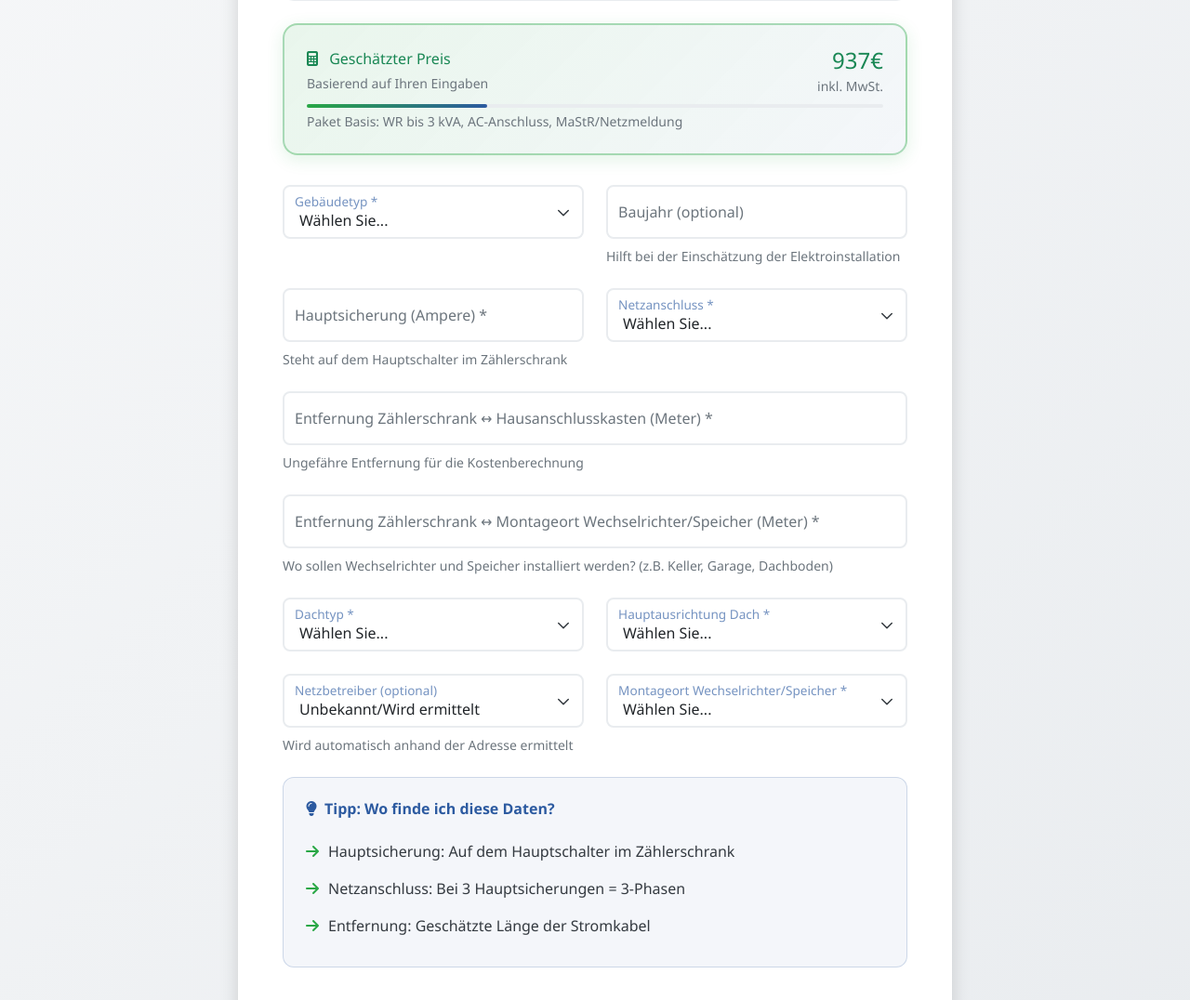
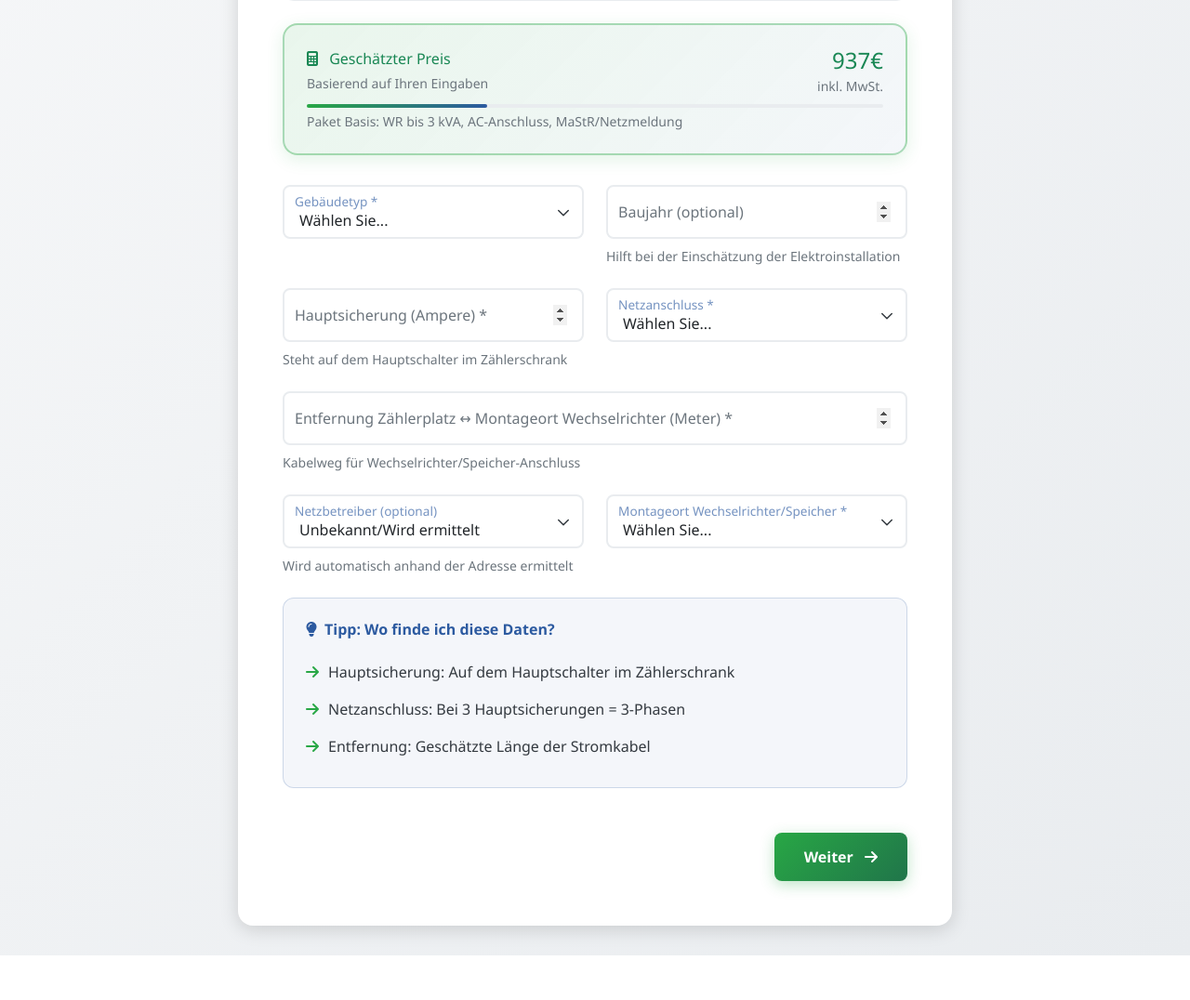
Before and after one commit to Elektriker-Edgar/PV-Projekt, a Django app: page /precheck/ in a window 1280 px wide. Shown: the part 700-1776 px from the top of the page at 93% size. After the commit the page ends 1728 px from the top, so only its background shows below. Run offline with Django 4.2, Linux system fonts and the light colour scheme.

Commit message:
vorprüfung v4

```diff
--- a/package.json
+++ b/package.json
@@ -16,8 +16,8 @@
     "url": "https://github.com/Elektriker-Edgar/PV-Projekt/issues"
   },
   "homepage": "https://github.com/Elektriker-Edgar/PV-Projekt#readme",
-  "description": "",
   "devDependencies": {
     "@openai/codex": "^0.53.0"
-  }
+  },
+  "description": ""
 }
--- a/templates/quotes/precheck_wizard.html
+++ b/templates/quotes/precheck_wizard.html
@@ -595,6 +595,24 @@
             background-color: #e9ecef !important;
             color: #6c757d !important;
             opacity: 1;
+        }
+
+        /* Fix number input spinners positioning */
+        input[type="number"] {
+            padding-right: 1rem !important;
+        }
+
+        /* Ensure native spinners are visible and properly positioned */
+        input[type="number"]::-webkit-outer-spin-button,
+        input[type="number"]::-webkit-inner-spin-button {
+            -webkit-appearance: inner-spin-button !important;
+            opacity: 1 !important;
+            height: auto !important;
+        }
+
+        /* For Firefox */
+        input[type="number"] {
+            -moz-appearance: number-input !important;
         }
     </style>
 </head>
@@ -772,51 +790,15 @@
                         </div>
                     </div>
 
-                    <div class="form-floating">
-                        <input type="number" class="form-control" id="distance_meter_to_hak" name="distance_meter_to_hak"
-                               placeholder="5.0" min="0" max="100" step="0.1" required>
-                        <label for="distance_meter_to_hak">Entfernung Zählerschrank ↔ Hausanschlusskasten (Meter) *</label>
-                        <div class="invalid-feedback"></div>
-                        <div class="form-text">Ungefähre Entfernung für die Kostenberechnung</div>
-                    </div>
 
                     <div class="form-floating">
                         <input type="number" class="form-control" id="distance_meter_to_inverter" name="distance_meter_to_inverter"
-                               placeholder="10.0" min="0" max="200" step="0.1" required>
-                        <label for="distance_meter_to_inverter">Entfernung Zählerschrank ↔ Montageort Wechselrichter/Speicher (Meter) *</label>
+                               placeholder="15" min="0" max="200" step="1" required>
+                        <label for="distance_meter_to_inverter">Entfernung Zählerplatz ↔ Montageort Wechselrichter (Meter) *</label>
                         <div class="invalid-feedback"></div>
-                        <div class="form-text">Wo sollen Wechselrichter und Speicher installiert werden? (z.B. Keller, Garage, Dachboden)</div>
-                    </div>
-
-                    <div class="row">
-                        <div class="col-md-6">
-                            <div class="form-floating">
-                                <select class="form-select" id="roof_type" name="roof_type" required>
-                                    <option value="">Wählen Sie...</option>
-                                    <option value="pitched">Schrägdach</option>
-                                    <option value="flat">Flachdach</option>
-                                    <option value="mixed">Gemischt</option>
-                                </select>
-                                <label for="roof_type">Dachtyp *</label>
-                                <div class="invalid-feedback"></div>
-                            </div>
-                        </div>
-                        <div class="col-md-6">
-                            <div class="form-floating">
-                                <select class="form-select" id="roof_orientation" name="roof_orientation" required>
-                                    <option value="">Wählen Sie...</option>
-                                    <option value="south">Süden</option>
-                                    <option value="southwest">Südwesten</option>
-                                    <option value="southeast">Südosten</option>
-                                    <option value="east">Osten</option>
-                                    <option value="west">Westen</option>
-                                    <option value="multiple">Mehrere Richtungen</option>
-                                </select>
-                                <label for="roof_orientation">Hauptausrichtung Dach *</label>
-                                <div class="invalid-feedback"></div>
-                            </div>
-                        </div>
-                    </div>
+                        <div class="form-text">Kabelweg für Wechselrichter/Speicher-Anschluss</div>
+                    </div>
+
 
                     <div class="row">
                         <div class="col-md-6">
@@ -1287,7 +1269,7 @@
             const siteAddress = document.getElementById('site_address')?.value || '';
             const mainFuse = parseInt(document.getElementById('main_fuse_ampere')?.value) || 0;
             const gridType = document.getElementById('grid_type')?.value || '';
-            const distance = parseFloat(document.getElementById('distance_meter_to_hak')?.value) || 0;
+            const inverterDistance = parseFloat(document.getElementById('distance_meter_to_inverter')?.value) || 0;
             const desiredPower = parseFloat(document.getElementById('desired_power_kw')?.value) || 0;
             const inverterClass = document.getElementById('inverter_class')?.value || '';
             const storageKwh = parseFloat(document.getElementById('storage_kwh')?.value) || 0;
@@ -1325,8 +1307,10 @@
             if (mainFuse > 35) {
                 surcharges += 220; // Selektive Vorsicherung
             }
-            if (desiredPower > 5) {
-                surcharges += 10 * 25; // 10m extra Kabel
+            // Cable cost based on distance to inverter
+            if (inverterDistance > 15) {
+                const extraMeters = Math.ceil(inverterDistance - 15);
+                surcharges += extraMeters * 25; // 25€ pro Meter über 15m
             }
 
             // Material costs (if EDGARD supplies)
```
Also changed, not shown: apps/quotes/admin.py (+13 -1 lines), apps/quotes/models.py (+37 -0 lines), apps/quotes/migrations/0002_priceconfig.py (added).
